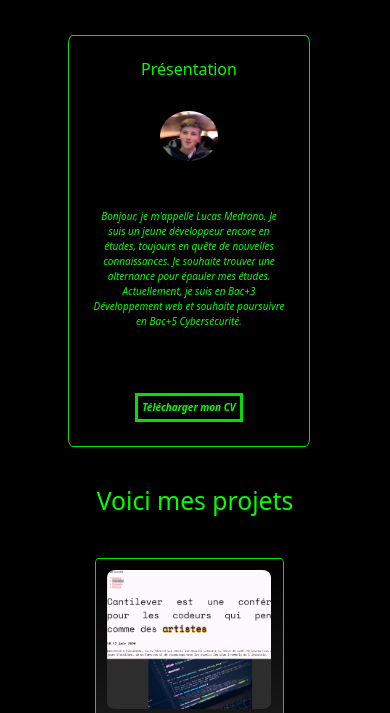
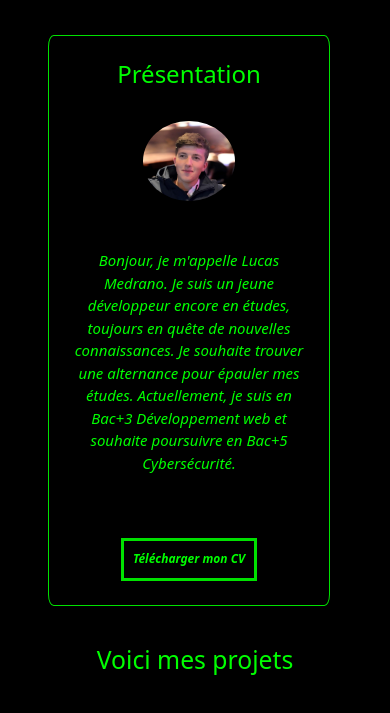
Before and after one commit to MisterL761/Portefolio, a plain HTML site: page index.html in a window 390 px wide. Shown: the part 818-1531 px from the top of the page. Drawn offline with nearby package versions, Linux system fonts and the light colour scheme.

Commit message:
responsive

```diff
--- a/style.css
+++ b/style.css
@@ -267,15 +267,15 @@ textarea {
     background-size: 100%;
   }
   .presentation p{
-    font-size: 10px;
+    font-size: 15px;
   }
   .presentation h2{
     text-align: center;
-    font-size: 1rem;
+    font-size: 1.5rem;
   }
   .telecharger{
-    font-size: 10px;
-    padding: 2% ;
+    font-size: 12px;
+    padding: 4% ;
   }
   .cadre {
     width: 50%;
@@ -283,7 +283,10 @@ textarea {
     padding: 4%;
   }
   .cadre2 {
-    width: 60%;
+    width: 70%;
     padding:6%;
   }
+  .presentation img{
+    width: 40%;
+  }
 }
```
